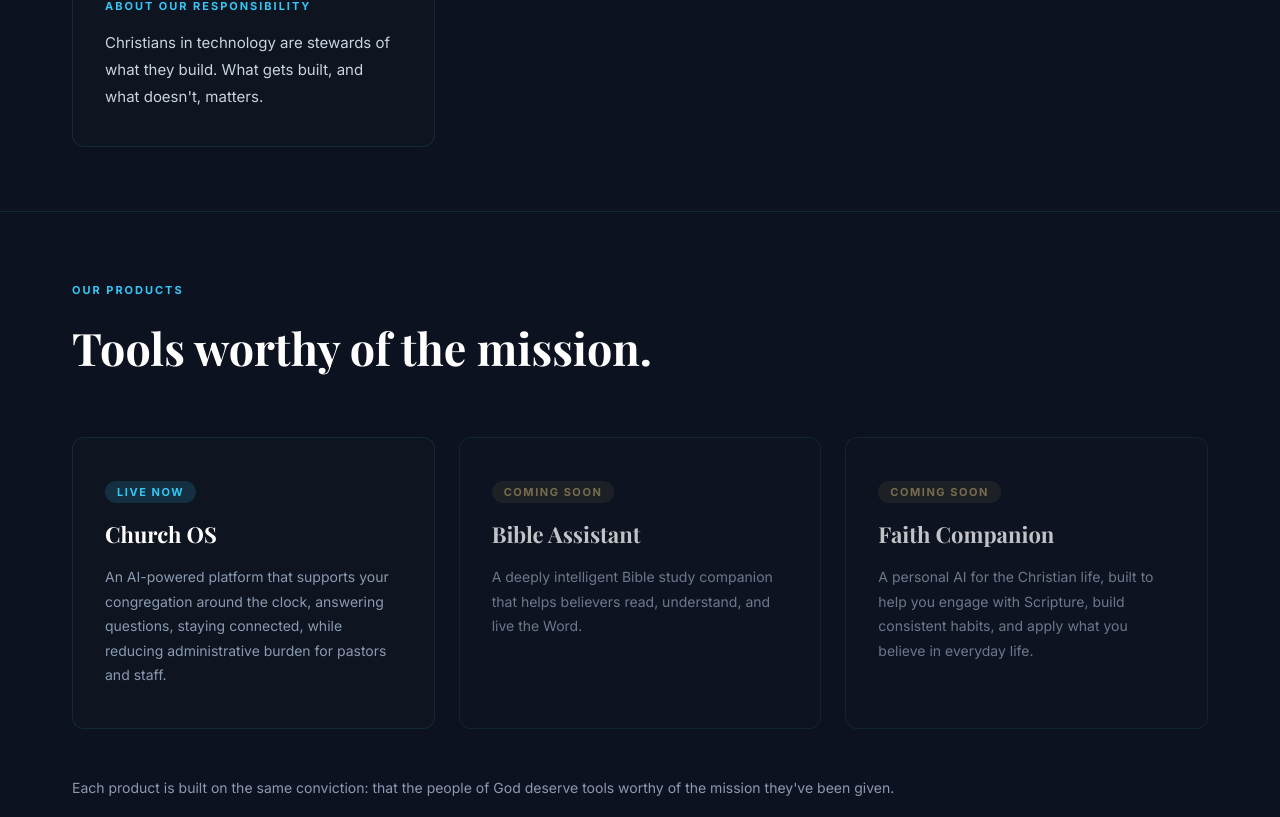
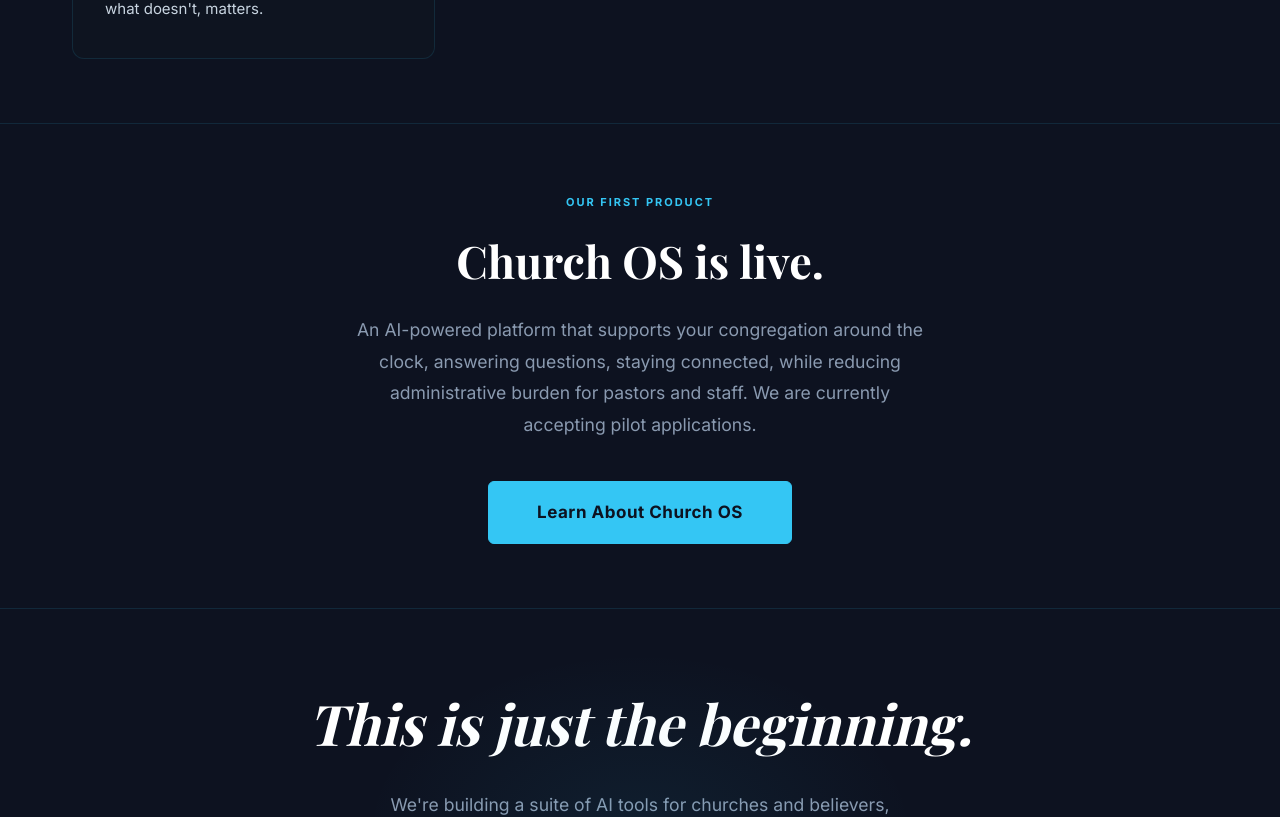
Before and after one commit to colehatter/3nails-website, a Next.js app: page / in a window 1280 px wide. Shown: the part 2080-2897 px from the top of the page. Built offline with nearby package versions, Linux system fonts and the light colour scheme.

Commit message:
homepage: replace product grid with single Church OS CTA; mission: reorder to Why We Exist > The Moment > What We're Building

```diff
--- a/app/page.tsx
+++ b/app/page.tsx
@@ -170,17 +170,6 @@
               fontFamily: "var(--font-inter), Inter, sans-serif",
             }}
           >
-            Our Church OS helps churches answer questions, serve their
-            communities, and steward their time more effectively.
-          </p>
-          <p
-            style={{
-              fontSize: "clamp(1rem, 1.8vw, 1.1rem)",
-              color: "#c8d4e0",
-              lineHeight: 1.8,
-              fontFamily: "var(--font-inter), Inter, sans-serif",
-            }}
-          >
             We believe this moment matters. Technology is shaping how people
             seek truth, ask questions, and engage with faith. The Church
             deserves to be equipped, not left behind.
@@ -262,183 +251,37 @@
 
       <div className="section-divider" />
 
-      {/* OUR PRODUCTS */}
-      <section style={{ maxWidth: 1200, margin: "0 auto", padding: "64px 32px" }}>
-        <span className="section-label">Our Products</span>
+      {/* CHURCH OS — single product CTA, no grid */}
+      <section style={{ maxWidth: 800, margin: "0 auto", padding: "64px 32px", textAlign: "center" }}>
+        <span className="section-label">Our First Product</span>
         <h2
           style={{
             fontFamily: "var(--font-playfair), 'Playfair Display', serif",
             fontSize: "clamp(1.8rem, 3.5vw, 2.8rem)",
             fontWeight: 700,
             color: "#ffffff",
-            marginBottom: 56,
+            marginBottom: 20,
           }}
         >
-          Tools worthy of the mission.
+          Church OS is live.
         </h2>
-
-        <div
-          style={{
-            display: "grid",
-            gridTemplateColumns: "repeat(auto-fit, minmax(300px, 1fr))",
-            gap: 24,
-            marginBottom: 48,
-          }}
-        >
-          {/* Church OS */}
-          <div className="card card-hover" style={{ padding: "40px 32px" }}>
-            <div style={{ marginBottom: 16 }}>
-              <span
-                style={{
-                  background: "rgba(52,198,244,0.15)",
-                  color: "#34C6F4",
-                  fontSize: 11,
-                  fontWeight: 700,
-                  letterSpacing: "0.14em",
-                  textTransform: "uppercase",
-                  padding: "4px 12px",
-                  borderRadius: 999,
-                  fontFamily: "var(--font-inter), Inter, sans-serif",
-                }}
-              >
-                Live Now
-              </span>
-            </div>
-            <h3
-              style={{
-                fontFamily: "var(--font-playfair), 'Playfair Display', serif",
-                fontSize: 22,
-                fontWeight: 700,
-                color: "#ffffff",
-                marginBottom: 14,
-              }}
-            >
-              Church OS
-            </h3>
-            <p
-              style={{
-                color: "#8a9ab0",
-                fontSize: 14,
-                lineHeight: 1.75,
-                fontFamily: "var(--font-inter), Inter, sans-serif",
-              }}
-            >
-              An AI-powered platform that supports your congregation around the
-              clock, answering questions, staying connected, while reducing
-              administrative burden for pastors and staff.
-            </p>
-          </div>
-
-          {/* Bible Assistant */}
-          <div className="card" style={{ padding: "40px 32px", opacity: 0.75 }}>
-            <div style={{ marginBottom: 16 }}>
-              <span
-                style={{
-                  background: "rgba(154,138,92,0.15)",
-                  color: "#9A8A5C",
-                  fontSize: 11,
-                  fontWeight: 700,
-                  letterSpacing: "0.14em",
-                  textTransform: "uppercase",
-                  padding: "4px 12px",
-                  borderRadius: 999,
-                  fontFamily: "var(--font-inter), Inter, sans-serif",
-                }}
-              >
-                Coming Soon
-              </span>
-            </div>
-            <h3
-              style={{
-                fontFamily: "var(--font-playfair), 'Playfair Display', serif",
-                fontSize: 22,
-                fontWeight: 700,
-                color: "#ffffff",
-                marginBottom: 14,
-              }}
-            >
-              Bible Assistant
-            </h3>
-            <p
-              style={{
-                color: "#8a9ab0",
-                fontSize: 14,
-                lineHeight: 1.75,
-                fontFamily: "var(--font-inter), Inter, sans-serif",
-              }}
-            >
-              A deeply intelligent Bible study companion that helps believers
-              read, understand, and live the Word.
-            </p>
-          </div>
-
-          {/* Faith Companion */}
-          <div className="card" style={{ padding: "40px 32px", opacity: 0.75 }}>
-            <div style={{ marginBottom: 16 }}>
-              <span
-                style={{
-                  background: "rgba(154,138,92,0.15)",
-                  color: "#9A8A5C",
-                  fontSize: 11,
-                  fontWeight: 700,
-                  letterSpacing: "0.14em",
-                  textTransform: "uppercase",
-                  padding: "4px 12px",
-                  borderRadius: 999,
-                  fontFamily: "var(--font-inter), Inter, sans-serif",
-                }}
-              >
-                Coming Soon
-              </span>
-            </div>
-            <h3
-              style={{
-                fontFamily: "var(--font-playfair), 'Playfair Display', serif",
-                fontSize: 22,
-                fontWeight: 700,
-                color: "#ffffff",
-                marginBottom: 14,
-              }}
-            >
-              Faith Companion
-            </h3>
-            <p
-              style={{
-                color: "#8a9ab0",
-                fontSize: 14,
-                lineHeight: 1.75,
-                fontFamily: "var(--font-inter), Inter, sans-serif",
-              }}
-            >
-              A personal AI for the Christian life, built to help you engage
-              with Scripture, build consistent habits, and apply what you
-              believe in everyday life.
-            </p>
-          </div>
-        </div>
-
         <p
           style={{
             color: "#8a9ab0",
-            fontSize: 14,
+            fontSize: "clamp(1rem, 1.8vw, 1.1rem)",
+            maxWidth: 580,
+            margin: "0 auto 40px",
+            lineHeight: 1.8,
             fontFamily: "var(--font-inter), Inter, sans-serif",
-            marginBottom: 20,
           }}
         >
-          Each product is built on the same conviction: that the people of God
-          deserve tools worthy of the mission they&apos;ve been given.
+          An AI-powered platform that supports your congregation around the
+          clock, answering questions, staying connected, while reducing
+          administrative burden for pastors and staff. We are currently
+          accepting pilot applications.
         </p>
-        <Link
-          href="/church-os"
-          style={{
-            color: "#34C6F4",
-            textDecoration: "none",
-            fontFamily: "var(--font-inter), Inter, sans-serif",
-            fontSize: 15,
-            fontWeight: 600,
-          }}
-        >
-          Explore our work →
+        <Link href="/church-os" className="btn-primary-lg">
+          Learn About Church OS
         </Link>
       </section>
 
```
Also changed, not shown: app/mission/page.tsx (+95 -96 lines).
